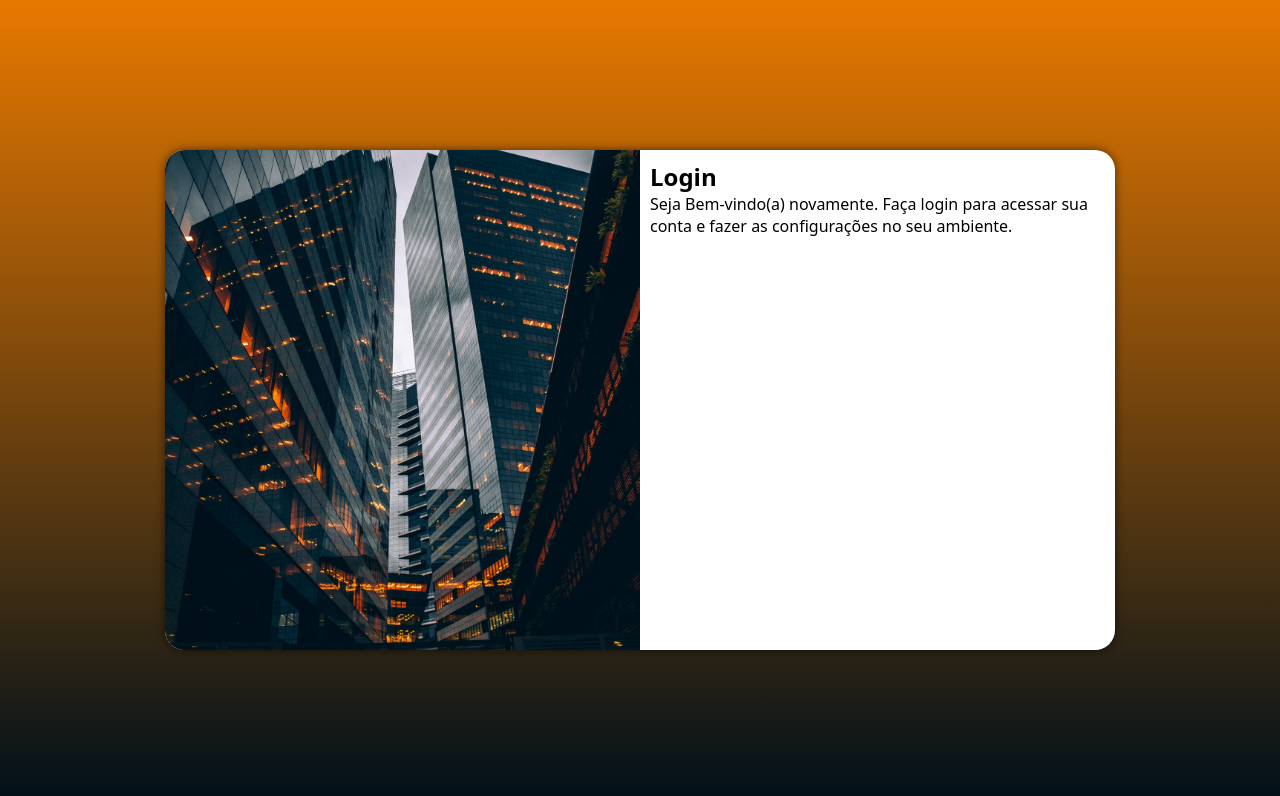
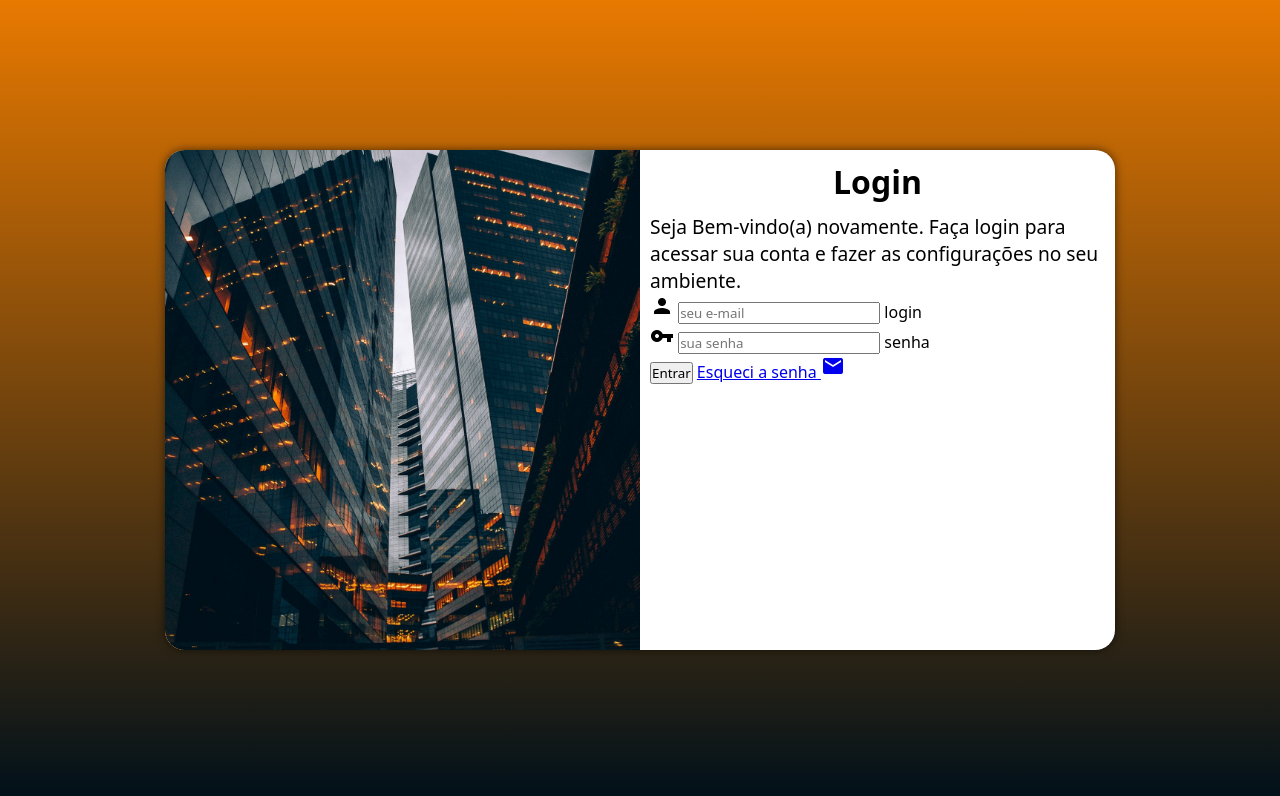
Before and after one commit to V1ctor1aTorres/projeto-login, a plain HTML site: page index.html in a window 1280 px wide. Drawn offline with Linux system fonts and the light colour scheme.

Commit message:
adicionei formulario

```diff
--- a/estilos/media-query.css
+++ b/estilos/media-query.css
@@ -35,4 +35,11 @@
         float: right;
         width: 50%;
     }
+    div#formulario > h1 {
+        font-size: 2em;
+    }
+
+    div#formulario > p {
+        font-size: 1.2em;
+    }
 }
--- a/estilos/style.css
+++ b/estilos/style.css
@@ -45,3 +45,10 @@ section#login > div#formulario {
     display: block;
     padding: 10px;
 }
+div#formulario > h1 {
+    text-align: center;
+    margin-bottom: 10px;
+}
+div#formulario > p {
+    font-size: 0.8em;
+}
--- a/index.html
+++ b/index.html
@@ -4,6 +4,7 @@
     <meta charset="UTF-8">
     <meta name="viewport" content="width=device-width, initial-scale=1.0">
     <title>Login</title>
+    <link href="https://fonts.googleapis.com/icon?family=Material+Icons" rel="stylesheet">
     <link rel="stylesheet" href="estilos/style.css">
     <link rel="stylesheet" href="estilos/media-query.css">
 </head>
@@ -16,8 +17,19 @@
             <div id="formulario">
                 <h1>Login</h1>
                 <p>Seja Bem-vindo(a) novamente. Faça login para acessar sua conta e fazer as configurações no seu ambiente.</p>
-                <form action="login.php" method="post">
-
+                <form action="login.php" method="post" autocomplete="on">
+                    <div class="campo">
+                        <i class="material-icons">person</i>
+                        <input type="email" name="login" id="ilogin" placeholder="seu e-mail" autocomplete="email" required maxlength="30">
+                        <label for="ilogin">login</label>
+                    </div>
+                    <div class="campo">
+                        <i class="material-icons">vpn_key</i>
+                        <input type="password" name="senha" id="isenha" placeholder="sua senha" autocomplete="current-password" required minlength="8" maxlength="15">
+                        <label for="isenha">senha</label>
+                    </div>
+                    <input type="submit" value="Entrar">
+                    <a href="esqueci.html">Esqueci a senha <i class="material-icons">mail</i></a>
                 </form>
             </div>
         </section>
```
